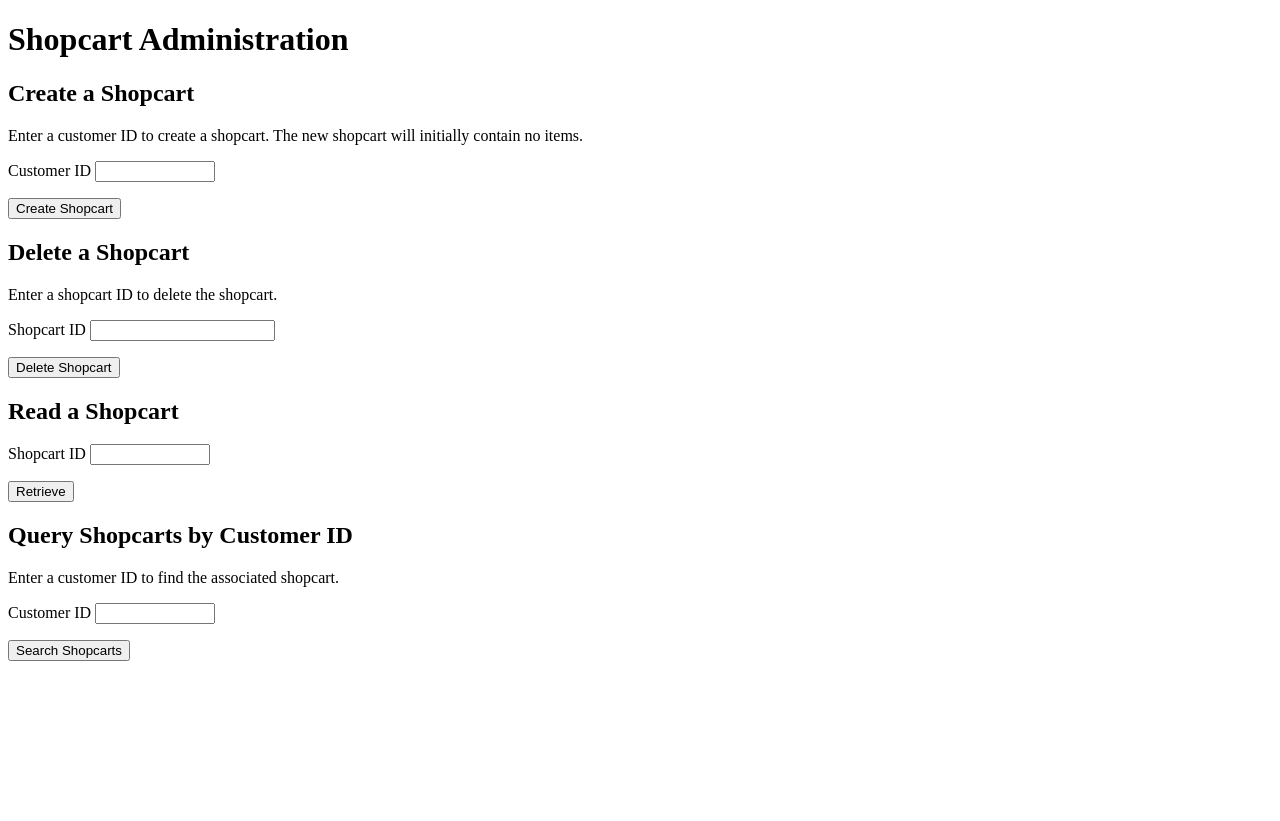
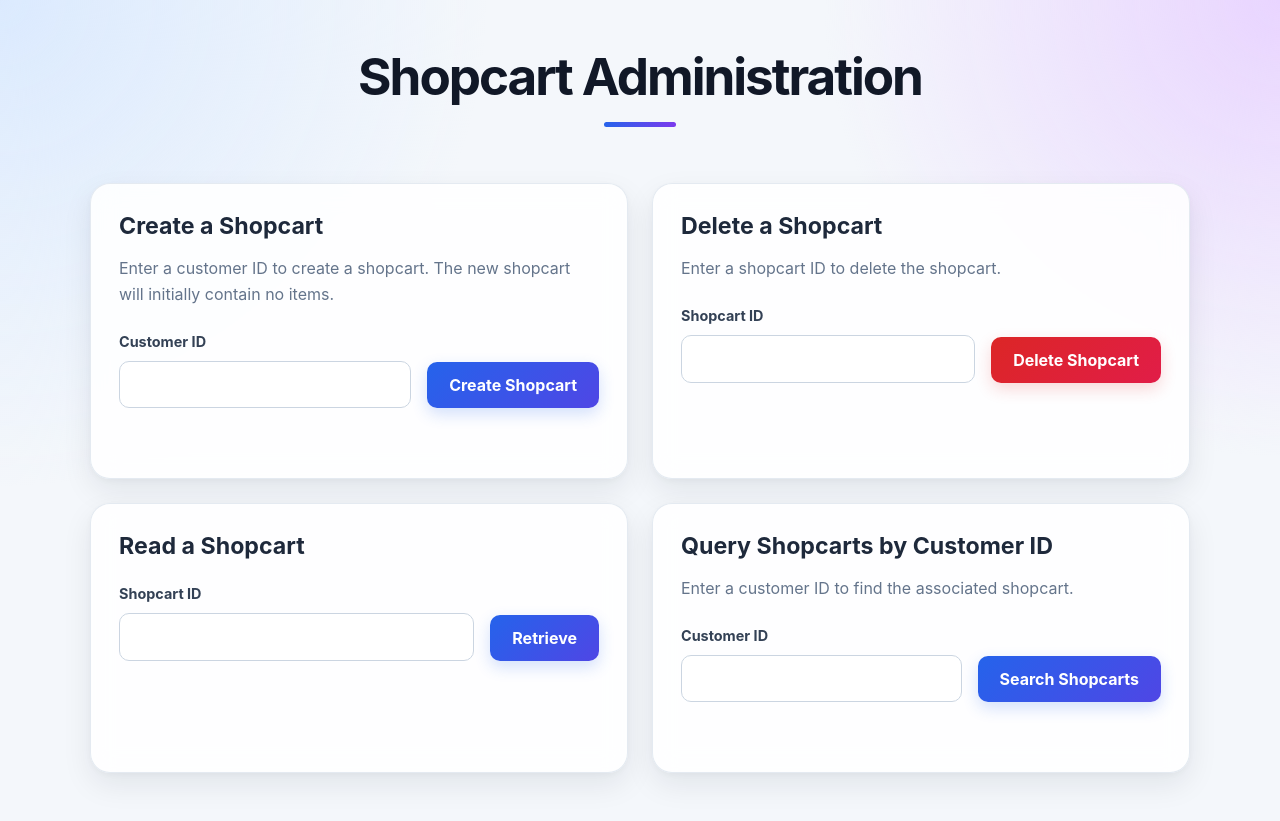
Before and after one commit to CSCI-GA-2820-FA26-003/shopcarts, a Flask app: page / in a window 1280 px wide. Before the commit the page ends 661 px from the top, so only its background shows below. Run offline with Flask 3, Linux system fonts and the light colour scheme.

Commit message:
Improve shopcart administration UI styling

```diff
--- /dev/null
+++ b/service/static/shopcarts.css
@@ -0,0 +1,292 @@
+:root {
+    color-scheme: light;
+    font-family:
+        Inter, ui-sans-serif, system-ui, -apple-system, BlinkMacSystemFont,
+        "Segoe UI", sans-serif;
+    background: #f4f7fb;
+    color: #172033;
+}
+
+* {
+    box-sizing: border-box;
+}
+
+body {
+    min-height: 100vh;
+    margin: 0;
+    padding: 48px 20px;
+    background:
+        radial-gradient(circle at top left, #dbeafe 0, transparent 32%),
+        radial-gradient(circle at top right, #e9d5ff 0, transparent 30%),
+        #f4f7fb;
+}
+
+main {
+    width: min(1100px, 100%);
+    margin: 0 auto;
+}
+
+h1 {
+    margin: 0 0 32px;
+    color: #111827;
+    font-size: clamp(2rem, 5vw, 3.2rem);
+    line-height: 1.1;
+    text-align: center;
+    letter-spacing: -0.04em;
+}
+
+h1::after {
+    display: block;
+    width: 72px;
+    height: 5px;
+    margin: 18px auto 0;
+    border-radius: 999px;
+    background: linear-gradient(90deg, #2563eb, #7c3aed);
+    content: "";
+}
+
+main>section {
+    margin-bottom: 24px;
+    padding: 28px;
+    border: 1px solid rgb(226 232 240 / 90%);
+    border-radius: 20px;
+    background: rgb(255 255 255 / 88%);
+    box-shadow:
+        0 12px 30px rgb(15 23 42 / 8%),
+        0 2px 8px rgb(15 23 42 / 4%);
+    backdrop-filter: blur(12px);
+}
+
+main>section:hover {
+    box-shadow:
+        0 18px 40px rgb(15 23 42 / 11%),
+        0 3px 10px rgb(15 23 42 / 5%);
+    transform: translateY(-2px);
+    transition: 180ms ease;
+}
+
+h2 {
+    margin: 0 0 10px;
+    color: #1e293b;
+    font-size: 1.45rem;
+}
+
+h3,
+h4 {
+    color: #334155;
+}
+
+p {
+    color: #64748b;
+    line-height: 1.6;
+}
+
+form {
+    display: flex;
+    align-items: end;
+    gap: 16px;
+    margin-top: 22px;
+}
+
+form p {
+    flex: 1;
+    margin: 0;
+}
+
+label {
+    display: block;
+    margin-bottom: 8px;
+    color: #334155;
+    font-size: 0.9rem;
+    font-weight: 700;
+}
+
+input {
+    width: 100%;
+    min-height: 46px;
+    padding: 10px 14px;
+    border: 1px solid #cbd5e1;
+    border-radius: 10px;
+    outline: none;
+    background: #fff;
+    color: #0f172a;
+    font: inherit;
+    transition:
+        border-color 150ms ease,
+        box-shadow 150ms ease;
+}
+
+input:focus {
+    border-color: #2563eb;
+    box-shadow: 0 0 0 4px rgb(37 99 235 / 14%);
+}
+
+button {
+    min-height: 46px;
+    padding: 10px 22px;
+    border: 0;
+    border-radius: 10px;
+    background: linear-gradient(135deg, #2563eb, #4f46e5);
+    box-shadow: 0 6px 16px rgb(37 99 235 / 20%);
+    color: #fff;
+    font: inherit;
+    font-weight: 700;
+    cursor: pointer;
+    transition:
+        transform 150ms ease,
+        box-shadow 150ms ease,
+        opacity 150ms ease;
+}
+
+button:hover:not(:disabled) {
+    box-shadow: 0 9px 22px rgb(37 99 235 / 28%);
+    transform: translateY(-1px);
+}
+
+button:active:not(:disabled) {
+    transform: translateY(0);
+}
+
+button:disabled {
+    cursor: not-allowed;
+    opacity: 0.55;
+}
+
+#delete-shopcart-btn {
+    background: linear-gradient(135deg, #dc2626, #e11d48);
+    box-shadow: 0 6px 16px rgb(220 38 38 / 18%);
+}
+
+[role="status"] {
+    min-height: 24px;
+    margin: 18px 0 0;
+    font-weight: 600;
+}
+
+[role="status"][data-state="pending"] {
+    color: #b45309;
+}
+
+[role="status"][data-state="success"] {
+    color: #15803d;
+}
+
+[role="status"][data-state="error"] {
+    color: #dc2626;
+}
+
+#created-shopcart,
+#retrieved-shopcart,
+#query-results {
+    margin-top: 22px;
+    padding: 20px;
+    border: 1px solid #dbeafe;
+    border-radius: 14px;
+    background: #f8fbff;
+}
+
+dl {
+    display: grid;
+    grid-template-columns: minmax(120px, 180px) 1fr;
+    gap: 10px 20px;
+    margin: 18px 0 0;
+}
+
+dt {
+    color: #64748b;
+    font-weight: 600;
+}
+
+dd {
+    margin: 0;
+    color: #0f172a;
+    font-weight: 700;
+}
+
+table {
+    width: 100%;
+    margin-top: 16px;
+    overflow: hidden;
+    border-collapse: collapse;
+    border-radius: 12px;
+    background: #fff;
+}
+
+th,
+td {
+    padding: 14px 16px;
+    border-bottom: 1px solid #e2e8f0;
+    text-align: left;
+}
+
+th {
+    background: #eff6ff;
+    color: #1e3a8a;
+    font-size: 0.85rem;
+    text-transform: uppercase;
+    letter-spacing: 0.05em;
+}
+
+tbody tr:hover {
+    background: #f8fafc;
+}
+
+pre {
+    overflow-x: auto;
+    padding: 16px;
+    border-radius: 10px;
+    background: #0f172a;
+    color: #e2e8f0;
+}
+
+[hidden] {
+    display: none !important;
+}
+
+@media (min-width: 850px) {
+    main {
+        display: grid;
+        grid-template-columns: repeat(2, minmax(0, 1fr));
+        gap: 24px;
+    }
+
+    h1 {
+        grid-column: 1 / -1;
+    }
+
+    main>section {
+        margin-bottom: 0;
+    }
+
+    #query-results {
+        overflow-x: auto;
+    }
+}
+
+@media (max-width: 640px) {
+    body {
+        padding: 28px 14px;
+    }
+
+    main>section {
+        padding: 22px 18px;
+    }
+
+    form {
+        align-items: stretch;
+        flex-direction: column;
+    }
+
+    button {
+        width: 100%;
+    }
+
+    dl {
+        grid-template-columns: 1fr;
+        gap: 4px;
+    }
+
+    dd {
+        margin-bottom: 12px;
+    }
+}
--- a/service/templates/index.html
+++ b/service/templates/index.html
@@ -5,6 +5,7 @@
   <meta charset="UTF-8">
   <meta name="viewport" content="width=device-width, initial-scale=1">
   <title>Shopcart Administration</title>
+  <link rel="stylesheet" href="{{ url_for('static', filename='shopcarts.css') }}">
   <script src="{{ url_for('static', filename='shopcarts.js') }}" defer></script>
 </head>
 
```
